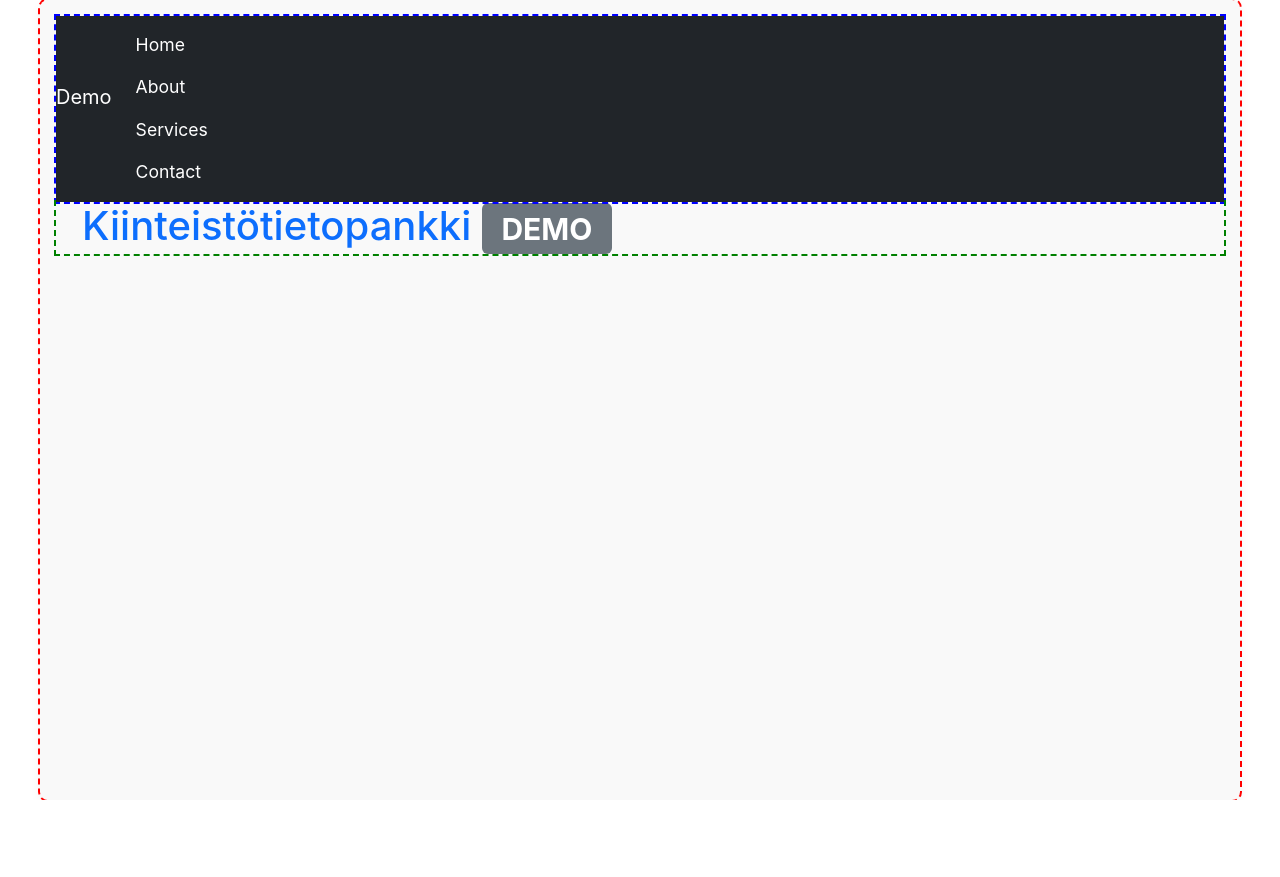
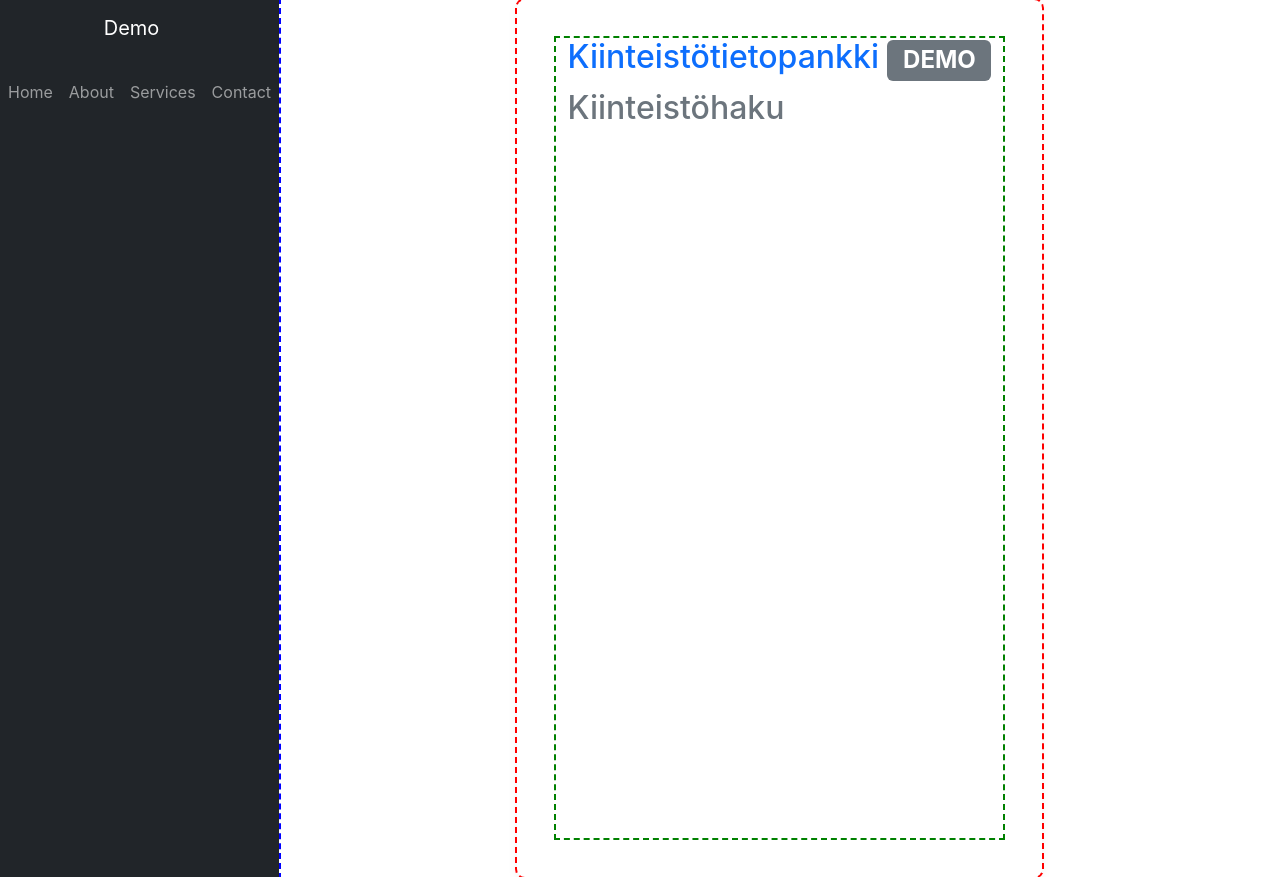
Before and after one commit to Kiinteistotietopankki/KTP_demo, a React (Create React App) app in the folder client/: page / in a window 1280 px wide. Before the commit the page ends 800 px from the top, so only its background shows below. Built offline with nearby package versions, Linux system fonts and the light colour scheme.

Commit message:
viewport

```diff
--- a/client/public/index.html
+++ b/client/public/index.html
@@ -3,7 +3,7 @@
   <head>
     <meta charset="utf-8" />
     <link rel="icon" href="%PUBLIC_URL%/favicon.ico" />
-    <meta name="viewport" content="width=device-width, initial-scale=1" />
+    <meta name="viewport" content="width=device-width, initial-scale=1, maximum-scale=1, user-scalable=no" />
     <meta name="theme-color" content="#000000" />
     <meta
       name="description"
--- a/client/src/App.css
+++ b/client/src/App.css
@@ -1,37 +1,64 @@
 
-.app-container {
-  max-width: 1200px;      /* Keep it readable on big screens */
+.layout{
+  display: flex;
+  flex-direction: row;
+  outline: 2px dashed purple;
+  min-height: 100vh;
+  max-width: 100vw;
   margin: 0 auto;
-  padding: 1rem;          /* Nice breathing room */
-  background-color: #f9f9f9; /* Light grey background */
-  min-height: 100vh;      /* Fill full viewport height */
-  box-shadow: 0 4px 12px rgba(0, 0, 0, 0.05); /* Soft shadow */
-  border-radius: 0.5rem;  /* Rounded corners */
-  outline: 2px dashed red;
+}
+
+@media (max-width: 768px) {
+  .layout{
+    flex-direction: column;
+  }
+
+  .nav-names{
+    flex-direction: row;
+
+  }
 }
 
 /* ====== */
 
-.main-content{
-  outline: 2px dashed green;
+.app-container {
+  display: flex;
+  outline: 2px dashed red;
+  margin: 0 auto;
+  padding: 3vw;          /*  Nice breathing room */
+  box-shadow: 0 4px 12px rgba(0, 0, 0, 0.05); /* Soft shadow */
+  min-height: 100vh;
+  border-radius: 0.5rem;  /* Rounded corners */
+
 }
 
-.sidebar-wrapper {
+.sidebar{
   outline: 2px dashed blue;
   flex-direction: column;
+  display: flex;
+  flex-wrap: wrap;
 }
 
+.nav-names{
+  display: flex;
+  flex-direction: column;
+  flex-wrap: wrap;
+}
 
 /* ====== */
 
-.nav-item {
-  color: white;
-  font-size: 1.1rem;
+.container{
+  outline: 2px dashed green;
+  min-height: 100vh;
 }
 
+/* ====== */
 
-.content {
-  margin-left: 250px; /* Push content to the right of the sidebar */
-  padding: 20px;
-  flex-grow: 1;
+.text-primary{
+  max-width: 100vh;
+  font-size: 2rem;
 }
+
+.text-secondary{
+
+}
--- a/client/src/App.js
+++ b/client/src/App.js
@@ -7,9 +7,9 @@ import Home from './pages/Home';
 function App() {
   return (
     <Router>
+      <div className="layout">
+        <Sidebar />
         <div className="app-container">
-        <Sidebar />
-        <div className="main-content">
             <Routes>
               <Route path="/" element={<Home />} />
               <Route path="/about" element={<About />} />
--- a/client/src/components/Sidebar.js
+++ b/client/src/components/Sidebar.js
@@ -4,22 +4,20 @@ import '../App.css';
 
 function Sidebar() {
   return (
-    <div className="sidebar-wrapper">
         <Navbar
             bg="dark"
-            variant="dark"
+            data-bs-theme="dark"
             className="sidebar"
-            expand="lg"
+            // expand="lg"
         >
                 <Navbar.Brand as={Link} to="/" className="mb-4">Demo</Navbar.Brand>
-                <Nav className="flex-column">
-                <Nav.Link as={Link} to="/" className="nav-item">Home</Nav.Link>
-                <Nav.Link as={Link} to="/about" className="nav-item">About</Nav.Link>
-                <Nav.Link as={Link} to="/services" className="nav-item">Services</Nav.Link>
-                <Nav.Link as={Link} to="/contact" className="nav-item">Contact</Nav.Link>
+                <Nav className="nav-names">
+                    <Nav.Link as={Link} to="/" className="nav-item">Home</Nav.Link>
+                    <Nav.Link as={Link} to="/about" className="nav-item">About</Nav.Link>
+                    <Nav.Link as={Link} to="/services" className="nav-item">Services</Nav.Link>
+                    <Nav.Link as={Link} to="/contact" className="nav-item">Contact</Nav.Link>
                 </Nav>
         </Navbar>
-    </div>
   );
 }
 
--- a/client/src/pages/Home.js
+++ b/client/src/pages/Home.js
@@ -7,6 +7,7 @@ function Home() {
   return (
     <div className="container">
       <h1 className='text-primary'>Kiinteistötietopankki <Badge bg="secondary">DEMO</Badge></h1>
+      <h2 className='text-secondary'>Kiinteistöhaku</h2>
     </div>
   );
 }
```
Lines whose indentation alone changed are shown as unchanged.
